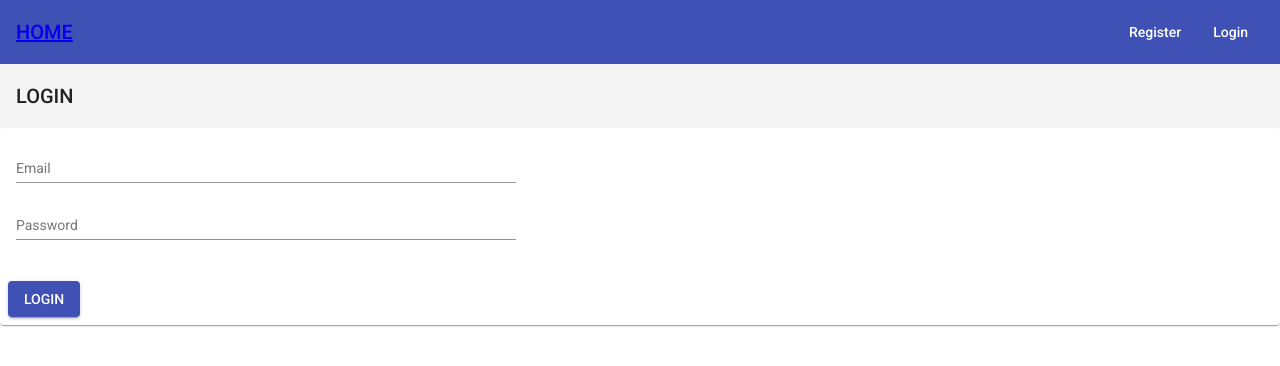
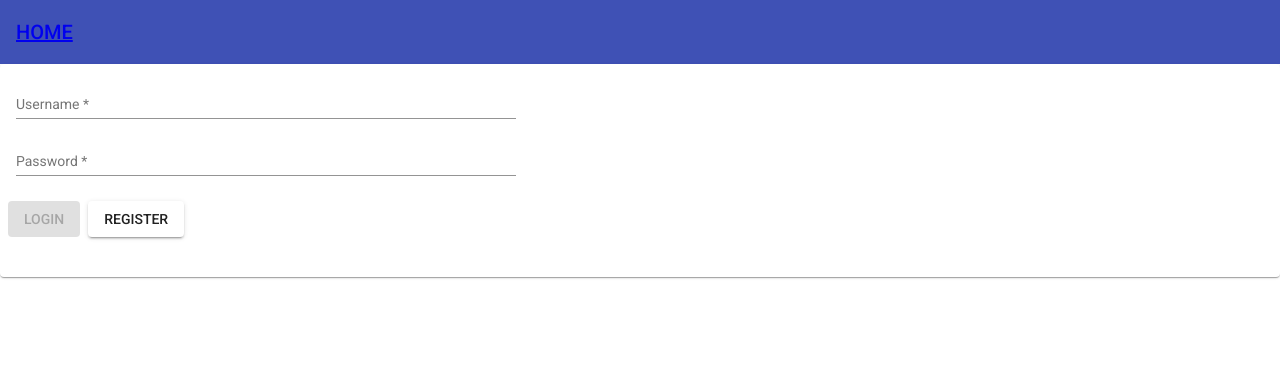
Before and after one commit to LeDucTam2041992/quizbugs_frontend, an Angular app: page /login in a window 1280 px wide. Shown: the top 366 px of the page. Built offline with nearby package versions, Linux system fonts and the light colour scheme.

Commit message:
login thanh cong luu toke vao localstorage; login fail thi hien thong bao ra trang login

```diff
--- a/src/app/app.module.ts
+++ b/src/app/app.module.ts
@@ -17,6 +17,7 @@ import {HttpClientModule} from "@angular/common/http";
 import {MatTableModule} from '@angular/material/table';
 import { RegisterComponent } from './components/register/register.component';
 import { HomeComponent } from './components/home/home.component';
+import {MatProgressSpinnerModule} from "@angular/material/progress-spinner";
 
 @NgModule({
   declarations: [
@@ -39,7 +40,8 @@ import { HomeComponent } from './components/home/home.component';
     LayoutModule,
     CategoryModule,
     HttpClientModule,
-    MatTableModule
+    MatTableModule,
+    MatProgressSpinnerModule
   ],
   providers: [],
   bootstrap: [AppComponent]
--- a/src/app/components/login/login.component.css
+++ b/src/app/components/login/login.component.css
@@ -11,3 +11,7 @@
 .spacer {
   flex: 1 1 auto;
 }
+
+.my-card{
+  margin: auto;
+}
--- a/src/app/components/login/login.component.html
+++ b/src/app/components/login/login.component.html
@@ -3,31 +3,41 @@
 <mat-toolbar color="primary">
   <mat-toolbar-row>
     <!--  <span>HOME</span> -->
-    <span><a href="/">HOME</a></span>
-    <span class="spacer"></span>
-    <a mat-button routerLink="/create_account">Register</a>
-    <a mat-button routerLink="/login">Login</a>
+    <span><a routerLink="/">HOME</a></span>
   </mat-toolbar-row>
 </mat-toolbar>
 
-
-<mat-toolbar>
-  <span>LOGIN</span>
-</mat-toolbar>
 <mat-card class="my-card">
   <mat-card-content>
-    <form class="my-form">
+    <form class="my-form" (ngSubmit)="onSubmit()" [formGroup]="loginForm">
       <mat-form-field class="full-width">
-        <mat-label>Email</mat-label>
-        <input  matInput  placeholder="Email" name="email">
+        <mat-label>Username</mat-label>
+        <input  matInput  placeholder="Username" formControlName="username">
       </mat-form-field>
+      <mat-error *ngIf="loginForm.get('username').hasError('required') && loginForm.touched" class="text-danger">
+          field require
+        </mat-error>
+      <mat-label *ngIf="loginForm.get('username').hasError('minlength')" class="text-danger">
+          field min length 6
+        </mat-label>
+      <mat-label *ngIf="loginForm.get('username').hasError('pattern')" class="text-danger">
+          regex
+        </mat-label>
       <mat-form-field class="full-width">
         <mat-label>Password</mat-label>
-        <input  matInput  placeholder="Password" name="password">
+        <input  matInput type="password"  placeholder="Password" formControlName="password">
       </mat-form-field>
+      <div *ngIf="loginForm.get('password').hasError('required') && loginForm.touched" class="text-danger">
+        field require
+      </div>
+      <div *ngIf="loginForm.get('password').hasError('minlength')" class="text-danger">
+        field min length 6
+      </div>
+      <mat-card-actions>
+        <button mat-raised-button type="submit" [disabled]="loginForm.invalid">LOGIN</button>
+        <button mat-raised-button type="submit" routerLink="/register">REGISTER</button>
+      </mat-card-actions>
     </form>
+    <mat-label *ngIf="message">{{message}}</mat-label>
   </mat-card-content>
-  <mat-card-actions>
-    <button mat-raised-button (click)="login()" color="primary">LOGIN</button>
-  </mat-card-actions>
 </mat-card>
--- a/src/app/components/login/login.component.ts
+++ b/src/app/components/login/login.component.ts
@@ -1,8 +1,9 @@
 import {Component, Input, OnInit, Output} from '@angular/core';
-import {FormBuilder, FormControl, FormGroup} from "@angular/forms";
+import {FormBuilder, FormControl, FormGroup, Validators} from "@angular/forms";
 import {EventEmitter} from "events";
 import {LoginService} from "../../services/login.service";
 import {Router} from "@angular/router";
+import {IUser} from "../../user";
 
 
 @Component({
@@ -11,19 +12,33 @@ import {Router} from "@angular/router";
   styleUrls: ['./login.component.css']
 })
 export class LoginComponent implements OnInit {
-  newUserForm: FormGroup;
-
-
-
+  loginForm: FormGroup;
+  message: string;
 
   constructor(private formBuilder: FormBuilder,
               private userService: LoginService,
-              private route: Router) { }
+              private route: Router) {
+  }
 
   ngOnInit(): void {
+    this.loginForm = this.formBuilder.group({
+      username: ['', [Validators.required, Validators.minLength(6), Validators.pattern('[a-zA-Z0-9]*')]],
+      password: ['', [Validators.required, Validators.minLength(6)]],
+    })
   }
 
-  login() {
-    console.log("login");
+  onSubmit(): void {
+    const data: IUser = this.loginForm.value;
+    console.log(this.loginForm.value);
+    this.userService.doLogin(data).subscribe(
+      (response) => {
+        console.log(response.Authorization);
+        localStorage.setItem('token', response.Authorization);
+        this.route.navigate(['home']);
+      },
+      () => {
+        this.message = 'login fail'
+      });
   }
+
 }
--- a/src/app/services/login.service.ts
+++ b/src/app/services/login.service.ts
@@ -12,6 +12,6 @@ export class LoginService {
   constructor(private http: HttpClient) { }
 
   doLogin(userData: IUser): Observable<any>{
-    return this.http.post<any>(environment.urlApi + '/login', userData);
+    return this.http.post<any>(environment.urlApi + 'login', userData);
   }
 }
```
